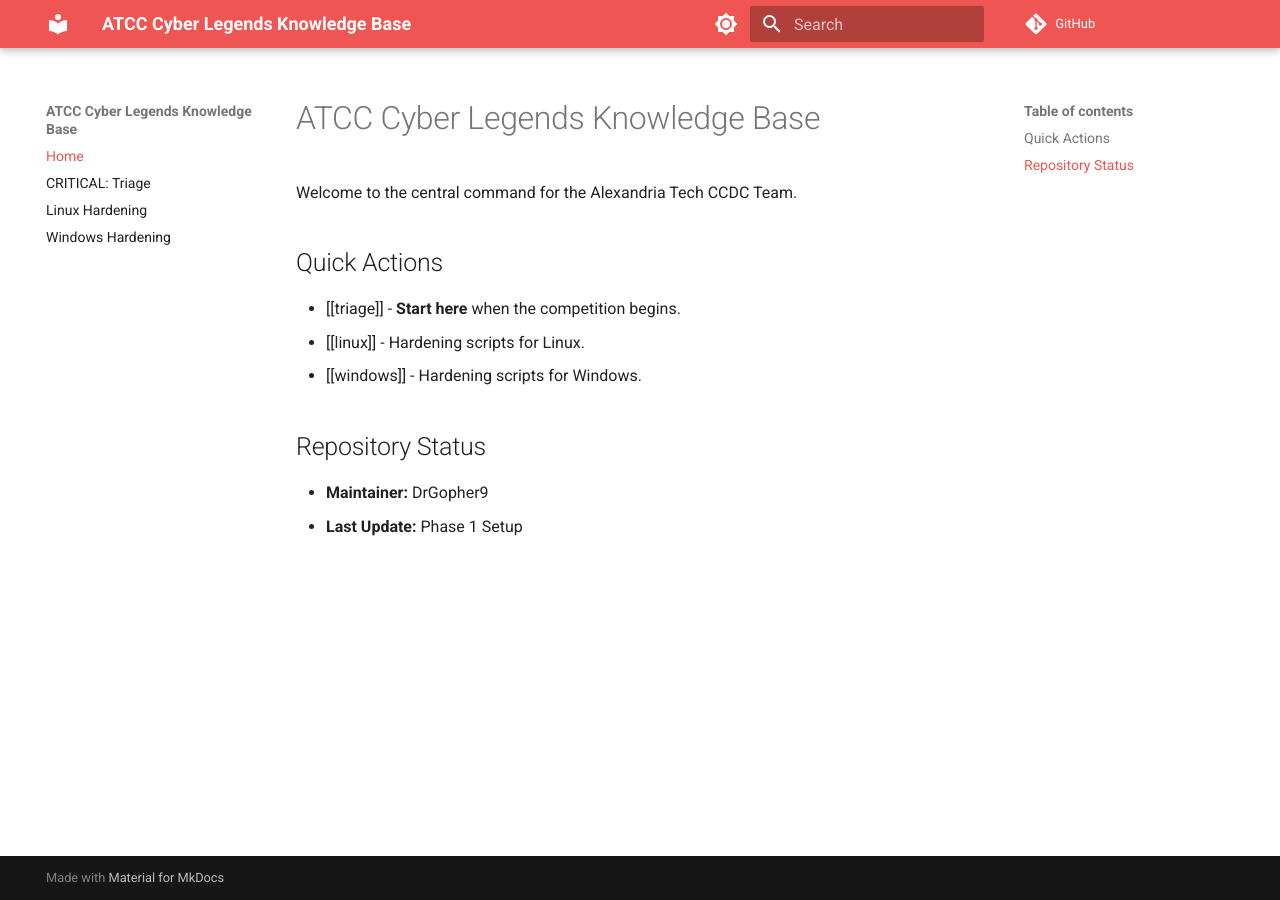
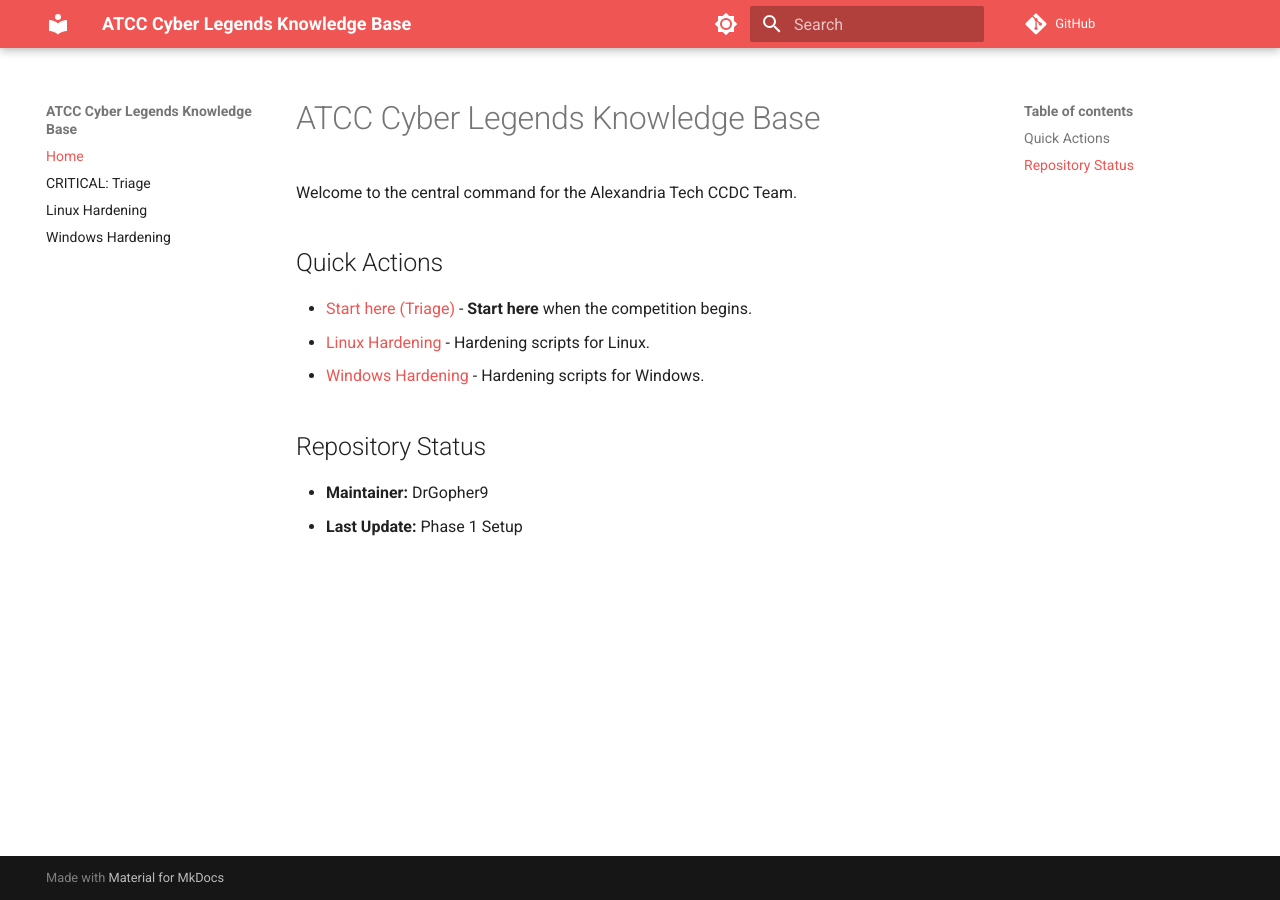
Before and after one commit to DrGopher9/ATCCCyberLegends, an MkDocs documentation site: the page built from docs/index.md, in a window 1280 px wide. Built offline with MkDocs 1.6.1 and Material for MkDocs 9.7.7, drawn with Linux system fonts in a browser that asks for light colours; comment, search, counter and statistics services are not loaded.

Commit message:
Fixed broken links on homepage

```diff
--- a/docs/index.md
+++ b/docs/index.md
@@ -3,9 +3,9 @@
 Welcome to the central command for the Alexandria Tech CCDC Team.
 
 ## Quick Actions
-* [[triage]] - **Start here** when the competition begins.
-* [[linux]] - Hardening scripts for Linux.
-* [[windows]] - Hardening scripts for Windows.
+* [Start here (Triage)](triage.md) - **Start here** when the competition begins.
+* [Linux Hardening](linux.md) - Hardening scripts for Linux.
+* [Windows Hardening](windows.md) - Hardening scripts for Windows.
 
 ## Repository Status
 * **Maintainer:** DrGopher9
```
Also changed, not shown: 1 other file.
